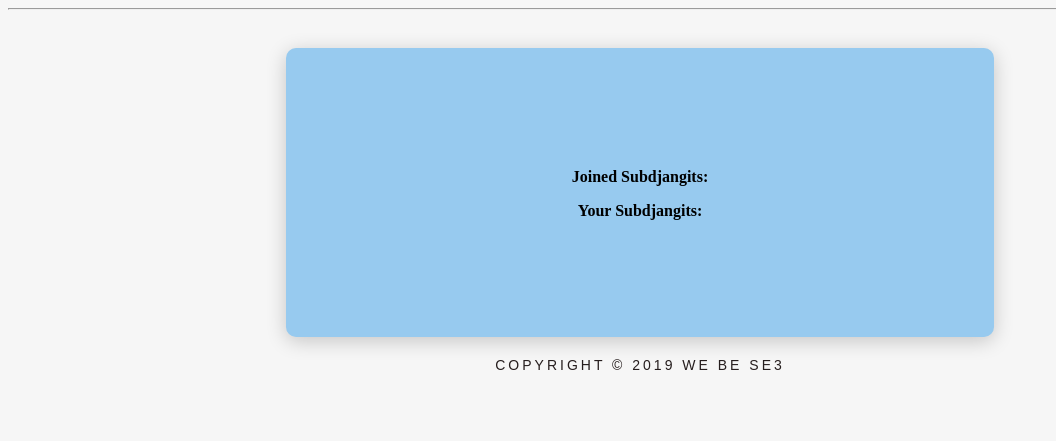
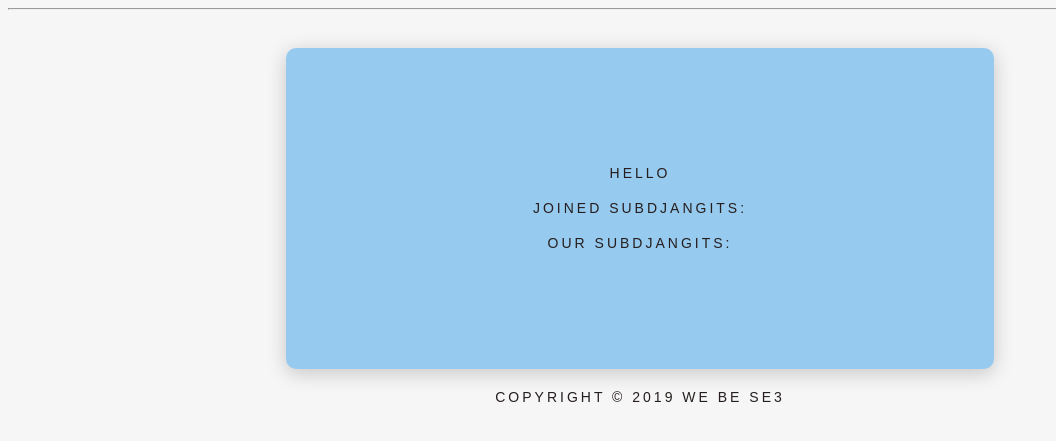
Before and after one commit to mpmckenz/djangit, a Django app: template djangit/templates/homepage.html in a window 1280 px wide. Shown: the part 240-681 px from the top of the page, without its empty margins (0-1056 px from the left). Run offline with Django 3.2, Linux system fonts and the light colour scheme; the template is opened without the code that fills it, so the values that code supplies are empty; some libraries are stand-ins or nearby versions.

Commit message:
added stuff from pull and stash

```diff
--- a/djangit/templates/homepage.html
+++ b/djangit/templates/homepage.html
@@ -59,8 +59,29 @@
         line-height: 1.5em;
 
       }
+      .words {
+        text-align: center;
+        font-family:proxima-nova, sans-serif !important;
+        font-style: normal;
+        font-size: 14px;
+        font-weight:400;
+        letter-spacing: 3px;
+        color:  #261E1E;
+        text-transform: uppercase;
+        line-height: 1.5em;
+
+      }
       .username {
         color: #FBE8A6;
+        text-align: center;
+        font-family:proxima-nova, sans-serif !important;
+        font-style: normal;
+        font-size: 14px;
+        font-weight:400;
+        letter-spacing: 3px;
+        color:  #261E1E;
+        text-transform: uppercase;
+        line-height: 1.5em;
       }
 
 
@@ -78,24 +99,16 @@
     {% include 'navbar.html' %}
     <hr />
     <div class="card">
-      <div container="container">
-        <h3>
-          <b>{{ request.user.username }}</b>
-        </h3>
-        <p>
-          <b>
-            Joined Subdjangits:
-          </b>
+          <p class="words">Hello</p>
+          <p class="username">{{ request.user.username }}</p>
+          <p class="words">Joined Subdjangits:</p>
           {% for community in joined_subdjangits %}
-          <a href="/r/{{ community.url }}/">{{ community.title }}</a
-          >, {% endfor %}
-        </p>
-        <p>
-          <b>Your Subdjangits:</b> {% for group in currently_moderatoring %}
-          <a href="/r/{{ group.url }}/">{{ group.title }}</a
-          >,{%endfor%}
-        </p>
-      </div>
+          <a href="/r/{{ community.url }}/" class="words">{{ community.title }}</a>
+          {% endfor %}
+          <p class="words">our Subdjangits: </p>
+          {% for group in currently_moderatoring %}
+          <a href="/r/{{ group.url }}/" class="words">{{ group.title }}</a>
+          {%endfor%}
     </div>
     <br />
     {% for item in active_user_posts %}
@@ -114,16 +127,22 @@
       </p>
     </div>
     <br />
-    <h1>Your Feed:</h1>
-    {% for post in active_user_posts %}
-    <p>User: {{ post.subdjangit }}</p>
-    <p>User: {{ post.user }}</p>
-    <p>Title: {{ post.title }}</p>
-    <p>Body: {{ post.body }}</p>
-
+    {% for item in joined_subdjangit_posts %}
+    <div class="card">
+      {% for sub_title in subdjangit_title %}
+      <a href="">{{ sub_title.title }}</a>
+      <br />
+      <a href="/user/{{ item.user }}">{{ item.user }}</a>
+      <p>{{ item.date_created }}</p>
+      <p>
+        <b>{{ item.title }}</b>
+      </p>
+      <p>
+        <i>{{ item.body }}</i>
+      </p>
+    </div>
     <br />
-    {% endfor %}
-    {% endfor %}
+    {% endfor %} {% endfor %} {% endfor %}
   </body>
   <footer class="footer">
     Copyright &copy; 2019 We Be SE3
--- a/djangit/templates/singleSubdjangit.html
+++ b/djangit/templates/singleSubdjangit.html
@@ -103,7 +103,6 @@
 <body class="container">
 
 <body class="container">
-  {% include 'navbar.html' %}
   <div class="communitycontent">
     <p>Welcome to:</p>
     {% for sub in subdjangit %}
```
Also changed, not shown: djangit/migrations/0001_initial.py, djangit/migrations/0002_auto_20190717_1901.py (deleted), djangit/migrations/0008_delete_thread.py (deleted).
